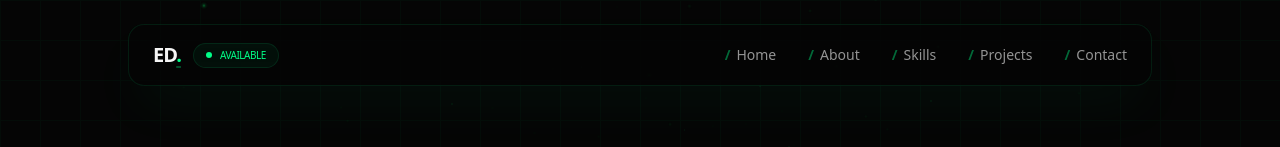
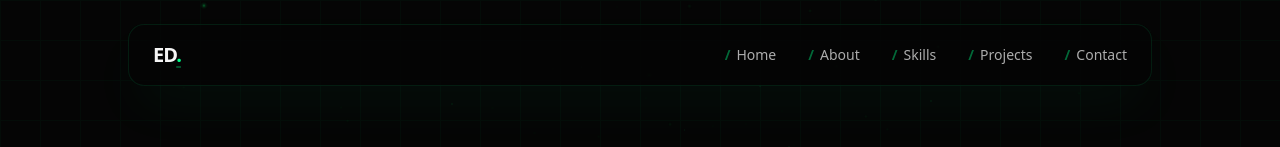
Before and after one commit to eswar-7116/portfolio, a Next.js app: page / in a window 1280 px wide. Shown: the top 147 px of the page. Built offline with nearby package versions, Linux system fonts and the light colour scheme.

Commit message:
refactor(nav): remove duplicate availability badges

```diff
--- a/src/components/layout/NavBar.tsx
+++ b/src/components/layout/NavBar.tsx
@@ -13,7 +13,6 @@ export default function NavBar() {
   return (
     <header className="fixed top-0 left-0 right-0 z-50 flex justify-center p-4 sm:p-6 pointer-events-none">
       <nav className="w-full max-w-5xl rounded-2xl bg-background/50 backdrop-blur-xl border border-accent/10 px-6 py-4 flex justify-between items-center shadow-2xl shadow-accent/5 pointer-events-auto">
-        <div className="flex items-center gap-3">
         <Link
           href="/"
           className="font-mono text-xl font-bold tracking-tighter hover:text-accent transition-colors"
@@ -23,11 +22,6 @@ export default function NavBar() {
             .
           </span>
         </Link>
-          <div className="hidden sm:flex items-center gap-2 px-3 py-1 rounded-full bg-accent/5 border border-accent/10 text-[10px] font-mono text-accent uppercase tracking-tighter">
-            <span className="inline-block w-1.5 h-1.5 rounded-full bg-accent animate-pulse"></span>
-            Available
-          </div>
-        </div>
 
         {/* Desktop Menu */}
         <div className="hidden md:flex gap-8 items-center">
@@ -35,7 +29,7 @@ export default function NavBar() {
             <Link
               key={label}
               href={href}
-              className="font-mono text-sm text-foreground/60 hover:text-accent transition-colors"
+              className="font-mono text-sm text-foreground/70 hover:text-accent transition-colors"
             >
               <span className="text-accent/40 mr-1.5 font-bold">/</span>
               {label}
--- a/src/components/ui/HamburgerToggle.tsx
+++ b/src/components/ui/HamburgerToggle.tsx
@@ -40,11 +40,6 @@ export default function HamburgerToggle({ navLinks }: HamburgerToggleProps) {
               {label}
             </Link>
           ))}
-          <div className="mt-2 pt-2 border-t border-accent/10 flex justify-center gap-6">
-            <span className="text-[10px] font-mono text-accent uppercase tracking-widest opacity-50">
-              Available for opportunities
-            </span>
-          </div>
         </div>
       )}
     </div>
```
Lines whose indentation alone changed are shown as unchanged.
